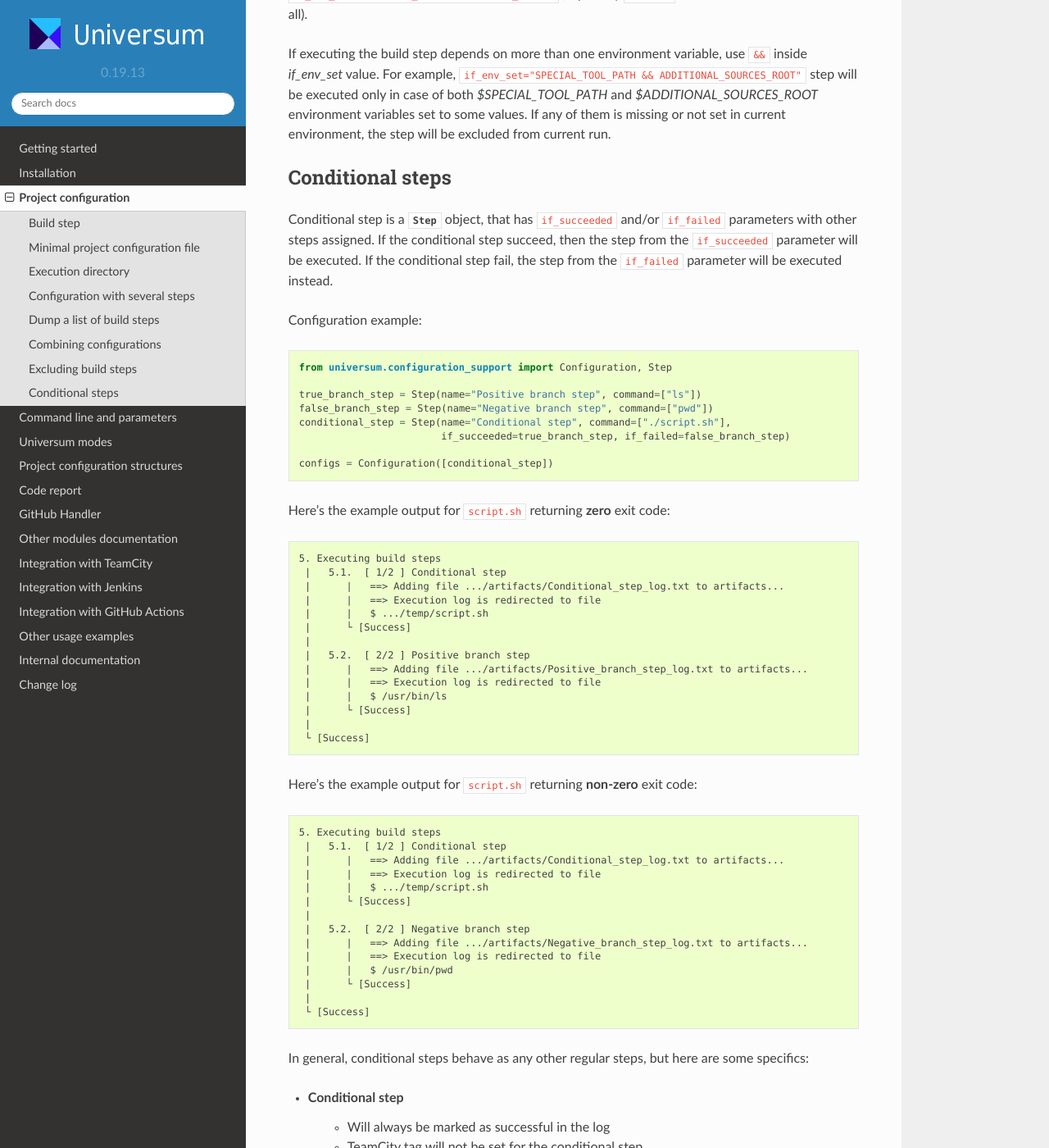
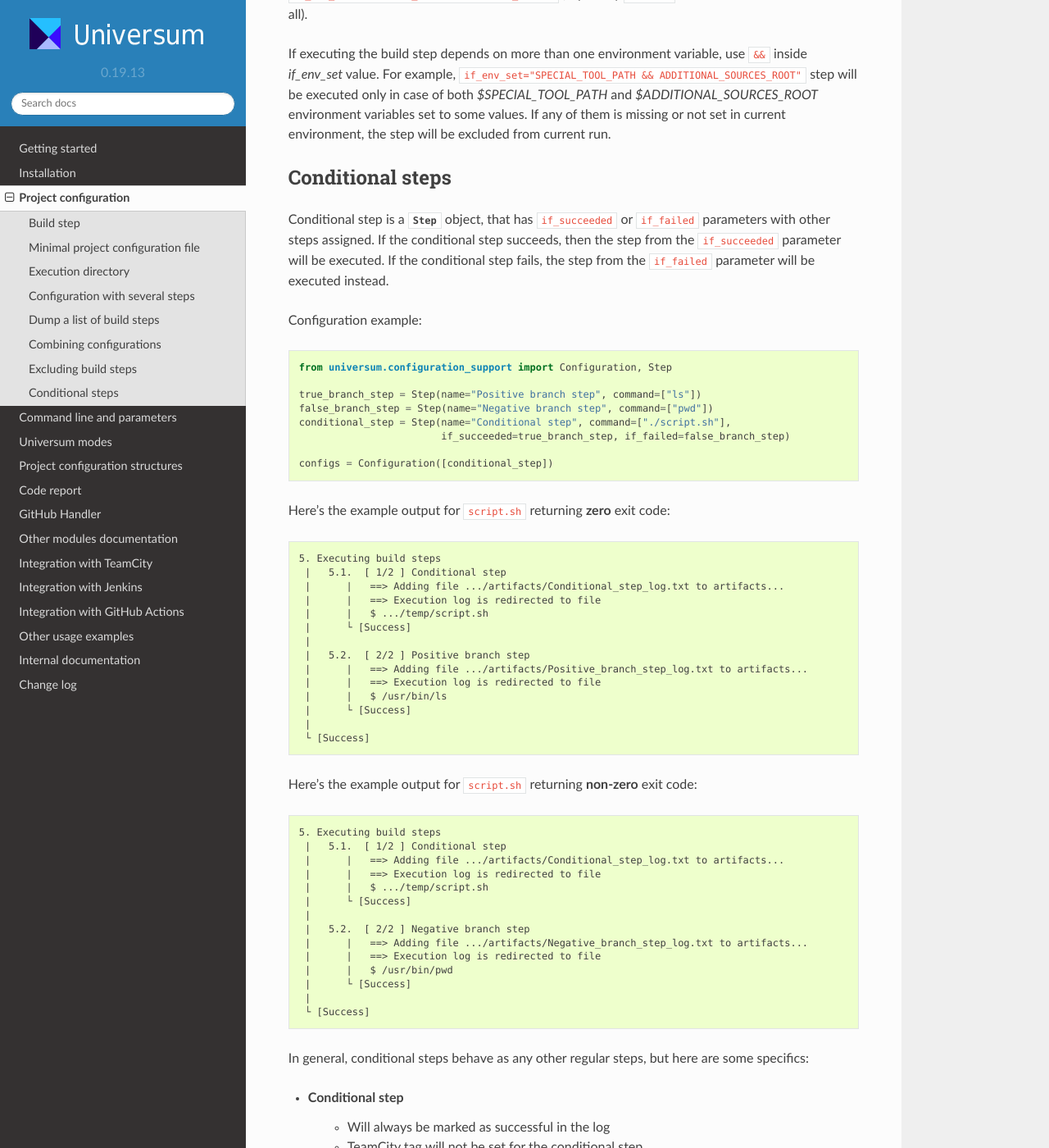
Before and after one commit to Samsung/Universum, a Sphinx documentation site: the page built from doc/configuring.rst, in a window 1280 px wide and 1400 px high, scrolled down 8172 px. Shown: the whole window at 82% size. Built offline with Sphinx 7.4.7 and the Read the Docs theme 2.0.0, drawn with Linux system fonts in a browser that asks for light colours; some of the changed text lies outside the part shown.

Commit message:
review comments fixes

```diff
--- a/doc/configuring.rst
+++ b/doc/configuring.rst
@@ -441,9 +441,9 @@ If any of them is missing or not set in current environment, the step will be ex
 Conditional steps
 ---------------------
 
-Conditional step is a :class:`Step` object, that has ``if_succeeded`` and/or ``if_failed`` parameters with other steps assigned.
-If the conditional step succeed, then the step from the ``if_succeeded`` parameter will be executed.
-If the conditional step fail, the step from the ``if_failed`` parameter will be executed instead.
+Conditional step is a :class:`Step` object, that has ``if_succeeded`` or ``if_failed`` parameters with other steps assigned.
+If the conditional step succeeds, then the step from the ``if_succeeded`` parameter will be executed.
+If the conditional step fails, the step from the ``if_failed`` parameter will be executed instead.
 
 Configuration example:
 
@@ -505,5 +505,5 @@ In general, conditional steps behave as any other regular steps, but here are so
     * Only one branch step will be executed
     * Both branches' artifacts will be checked for existence before the steps execution
     * Artifacts collection or any other side-effects will not be triggered for non-executed branch step
-    * If chosen branch step is not set, nothing will happen (e.g. conditional step failed, but ``Step.if_failed`` was not set)
+    * If chosen branch step is not set, nothing will happen. E.g. conditional step failed, but ``Step.if_failed`` was not set
     * Only one branch step will be counted for each conditional step at calculating steps numbering and total count
```
